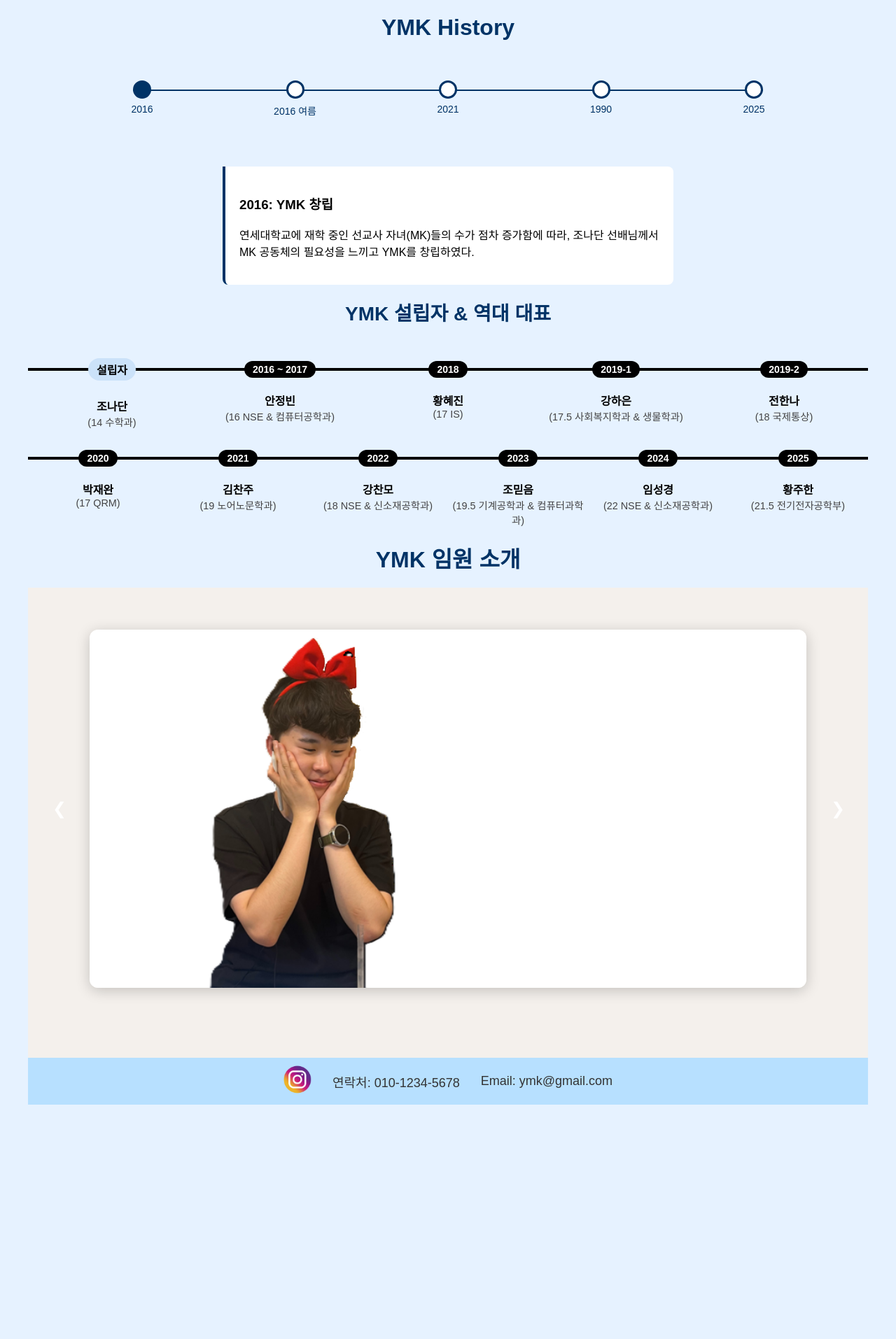
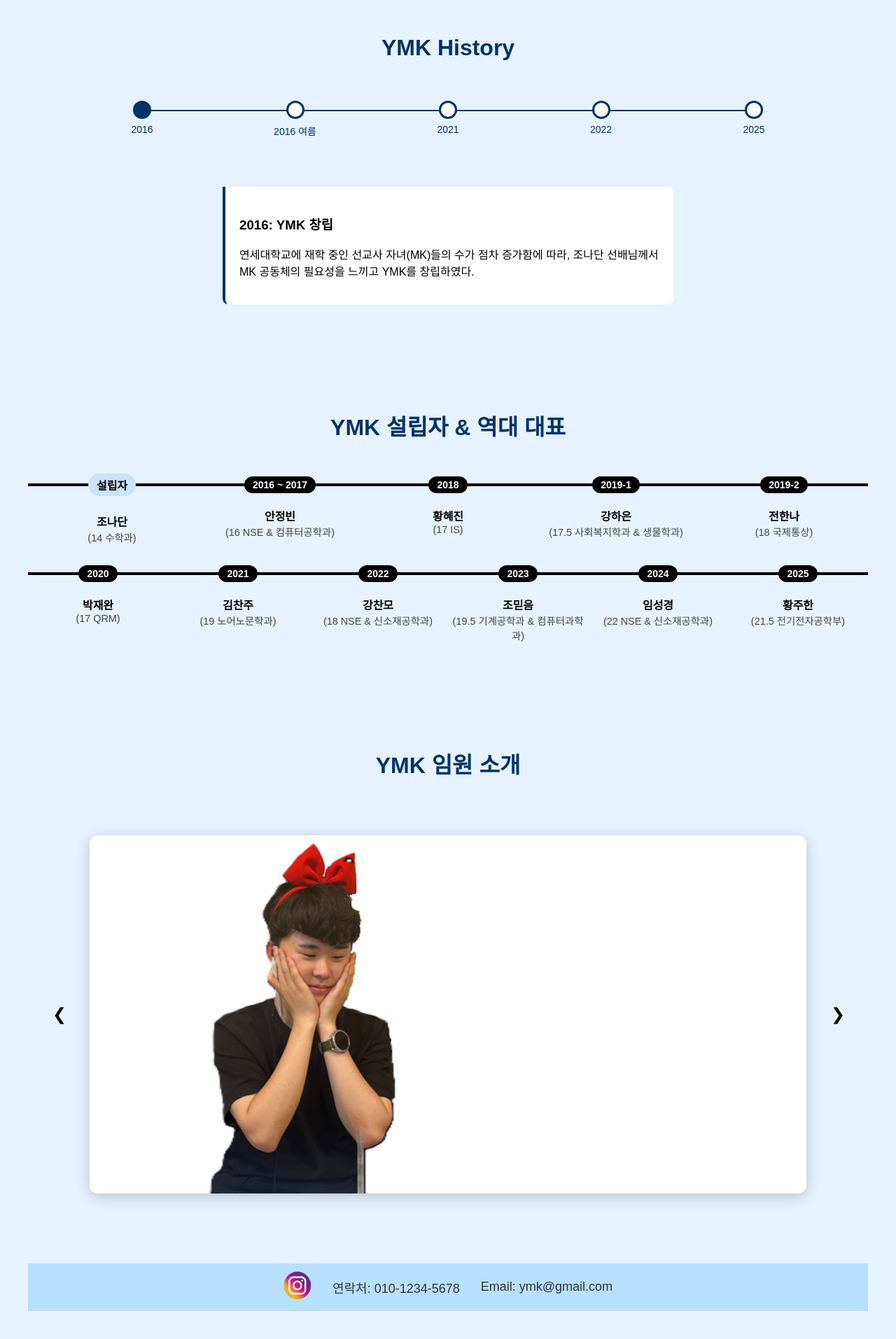
Before and after one commit to davidko0616/web_programming_project, a Flask app: page /history in a window 1280 px wide. Shown: the part 154-2068 px from the top of the page at 70% size. Before the commit the page ends 1733 px from the top, so only its background shows below. Run offline with Flask 3, Linux system fonts and the light colour scheme; some libraries are stand-ins or nearby versions; some web fonts are replaced.

Commit message:
history.html added information

```diff
--- a/static/history.css
+++ b/static/history.css
@@ -4,6 +4,7 @@ h1 {
   color: #003366;
   margin-bottom: 20px; /* Adds space between heading and timeline */
   width: 100%;
+  margin-top:50px;
 }
 
 /* Timeline container adjustment */
@@ -188,10 +189,10 @@ body {
 
    .timeline-bottom-title {
       text-align: center;
-      font-size: 28px;
       font-weight: bold;
       margin-bottom: 60px 0 40px;
       color: #003366;
+      margin-top: 150px;
     }
 
 .slider-horizontal {
@@ -262,7 +263,7 @@ body {
 
 .slider-btn {
   background-color: transparent;
-  color: white;
+  color: black;
   border: none;
   padding: 10px 15px;
   font-size: 24px;
@@ -276,3 +277,16 @@ body {
 .slider-btn:hover {
   background-color: none;
 }
+
+
+.slider-title {
+  text-align: center;
+  font-weight: 600;
+  margin: 0;
+  padding: 0;
+  margin-top:150px;
+}
+
+.feature-section {
+  background-color: transparent !important;
+}
--- a/templates/history.html
+++ b/templates/history.html
@@ -47,7 +47,7 @@
     </div>
     <div class="timeline-item" data-target="event1990">
       <div class="circle"></div>
-      <div class="label">1990</div>
+      <div class="label">2022</div>
     </div>
     <div class="timeline-item" data-target="event2000">
       <div class="circle"></div>
@@ -72,8 +72,8 @@
 </div>
 
 <div id="event1990" class="content-section">
-  <h3>1990:</h3>
-  <p>...</p>
+  <h3>2022: YMK Alumni 창립</h3>
+  <p>졸업생 수의 증가와 함께, 졸업 후에도 지속적인 교류의 필요성이 제기되었고, 이에 이지호 선배님이 YMK Alumni를 설립하셨다.</p>
 </div>
 
 <div id="event2000" class="content-section">
```
